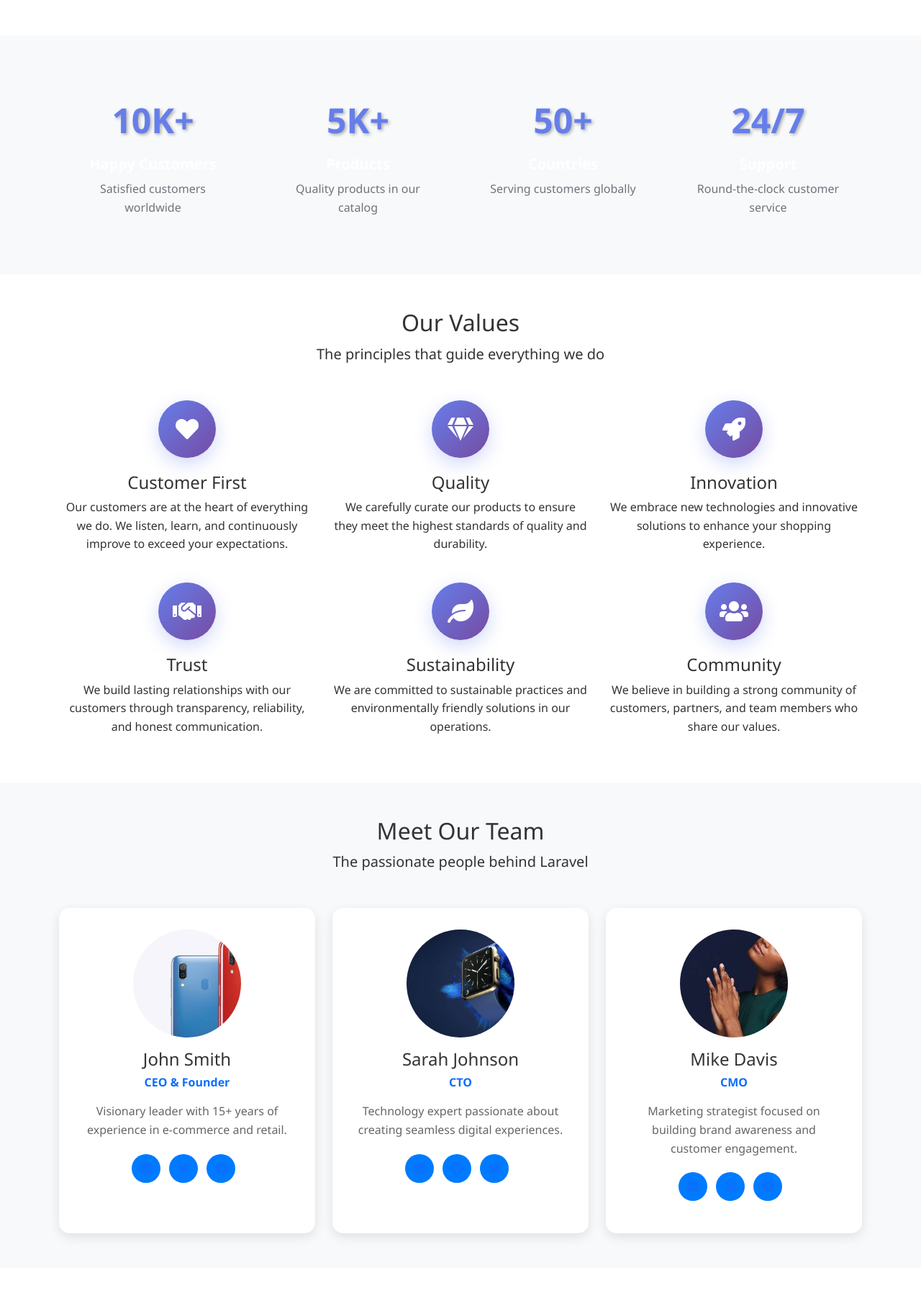
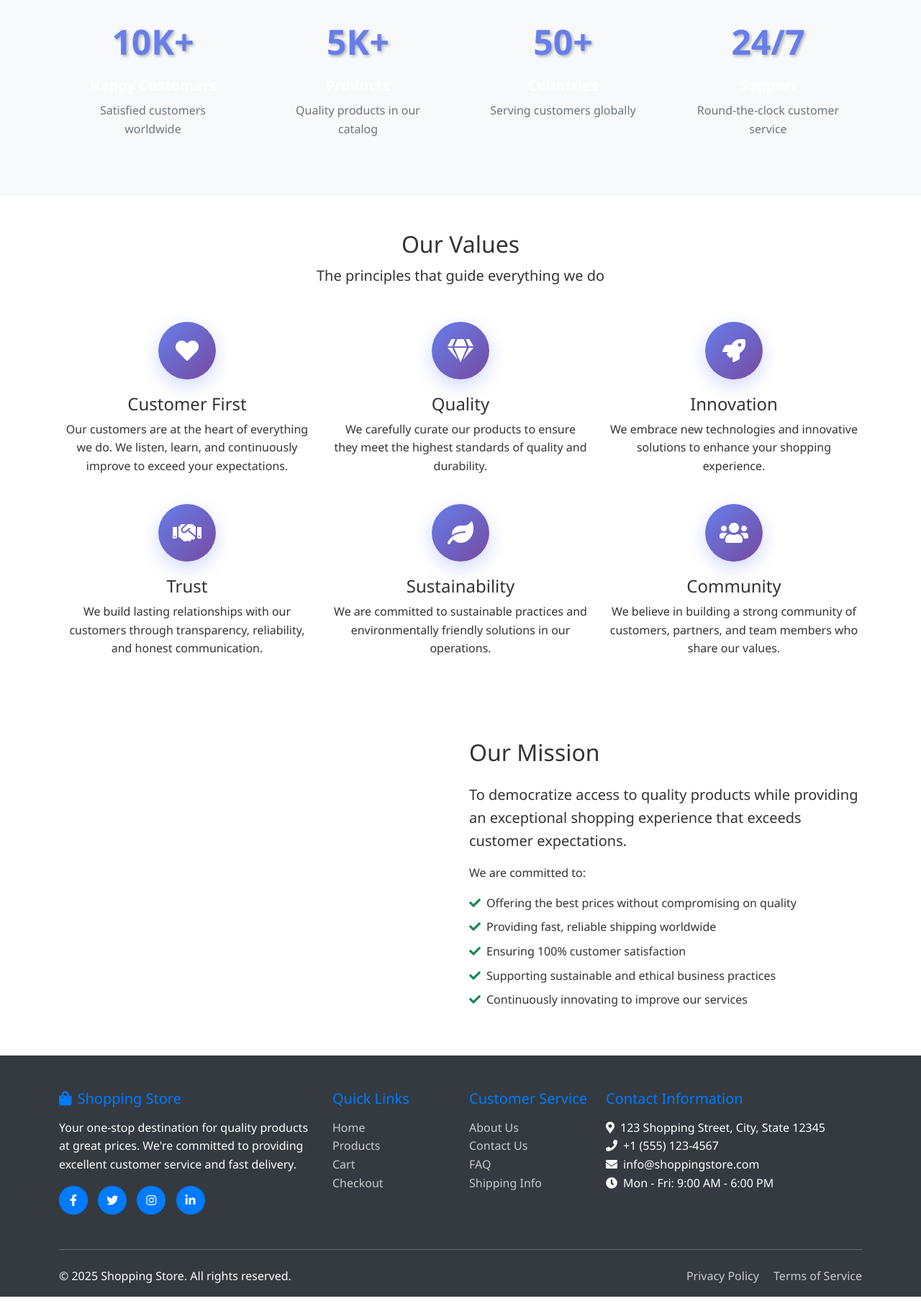
Before and after one commit to renfu-her/shopping-dev, a Laravel app: page /about in a window 1280 px wide. Shown: the part 828-2635 px from the top of the page at 72% size. Run offline with Laravel 12, Linux system fonts and the light colour scheme; data that the repository does not hold is empty; some libraries are stand-ins or nearby versions.

Commit message:
更新關於頁面，調整佈局以合併團隊介紹部分，並移除不必要的圖片，提升頁面整體美觀性與可讀性。

```diff
--- a/resources/views/about.blade.php
+++ b/resources/views/about.blade.php
@@ -21,14 +21,11 @@
     <section class="py-5">
         <div class="container">
             <div class="row align-items-center">
-                <div class="col-lg-6">
+                <div class="col-lg-12">
                     <h2 class="mb-4">Our Story</h2>
                     <p class="lead">Founded in 2020, {{ config('app.name') }} started as a small online store with a big dream: to make quality products accessible to everyone.</p>
                     <p>What began as a passion project has grown into a trusted e-commerce platform serving thousands of customers worldwide. We believe that shopping should be convenient, enjoyable, and rewarding.</p>
                     <p>Our commitment to quality, customer satisfaction, and innovation has made us a leader in the online retail space. We continuously strive to improve our services and expand our product range to meet the evolving needs of our customers.</p>
-                </div>
-                <div class="col-lg-6">
-                    <img src="/example/assets/images/slider-image/sample-1.jpg" alt="Our Story" class="img-fluid rounded shadow">
                 </div>
             </div>
         </div>
@@ -136,63 +133,13 @@
         </div>
     </section>
 
-    <!-- Team Section -->
-    <section class="py-5 bg-light">
-        <div class="container">
-            <div class="text-center mb-5">
-                <h2>Meet Our Team</h2>
-                <p class="lead">The passionate people behind {{ config('app.name') }}</p>
-            </div>
-            <div class="row g-4">
-                <div class="col-lg-4 col-md-6">
-                    <div class="team-member">
-                        <img src="/example/assets/images/slider-image/sample-2.jpg" alt="CEO" class="img-fluid rounded-circle mb-3" style="width: 150px; height: 150px; object-fit: cover;">
-                        <h4>John Smith</h4>
-                        <p class="text-primary">CEO & Founder</p>
-                        <p>Visionary leader with 15+ years of experience in e-commerce and retail.</p>
-                        <div class="social-links">
-                            <a href="#" class="text-primary me-2"><i class="fab fa-linkedin"></i></a>
-                            <a href="#" class="text-primary me-2"><i class="fab fa-twitter"></i></a>
-                            <a href="#" class="text-primary"><i class="fab fa-facebook"></i></a>
-                        </div>
-                    </div>
-                </div>
-                <div class="col-lg-4 col-md-6">
-                    <div class="team-member">
-                        <img src="/example/assets/images/slider-image/sample-3.jpg" alt="CTO" class="img-fluid rounded-circle mb-3" style="width: 150px; height: 150px; object-fit: cover;">
-                        <h4>Sarah Johnson</h4>
-                        <p class="text-primary">CTO</p>
-                        <p>Technology expert passionate about creating seamless digital experiences.</p>
-                        <div class="social-links">
-                            <a href="#" class="text-primary me-2"><i class="fab fa-linkedin"></i></a>
-                            <a href="#" class="text-primary me-2"><i class="fab fa-github"></i></a>
-                            <a href="#" class="text-primary"><i class="fab fa-twitter"></i></a>
-                        </div>
-                    </div>
-                </div>
-                <div class="col-lg-4 col-md-6">
-                    <div class="team-member">
-                        <img src="/example/assets/images/slider-image/sample-4.jpg" alt="CMO" class="img-fluid rounded-circle mb-3" style="width: 150px; height: 150px; object-fit: cover;">
-                        <h4>Mike Davis</h4>
-                        <p class="text-primary">CMO</p>
-                        <p>Marketing strategist focused on building brand awareness and customer engagement.</p>
-                        <div class="social-links">
-                            <a href="#" class="text-primary me-2"><i class="fab fa-linkedin"></i></a>
-                            <a href="#" class="text-primary me-2"><i class="fab fa-instagram"></i></a>
-                            <a href="#" class="text-primary"><i class="fab fa-facebook"></i></a>
-                        </div>
-                    </div>
-                </div>
-            </div>
-        </div>
-    </section>
 
     <!-- Mission Section -->
     <section class="py-5">
         <div class="container">
             <div class="row align-items-center">
                 <div class="col-lg-6">
-                    <img src="/example/assets/images/slider-image/sample-5.jpg" alt="Our Mission" class="img-fluid rounded shadow">
+                    <!-- Image removed -->
                 </div>
                 <div class="col-lg-6">
                     <h2 class="mb-4">Our Mission</h2>
```
